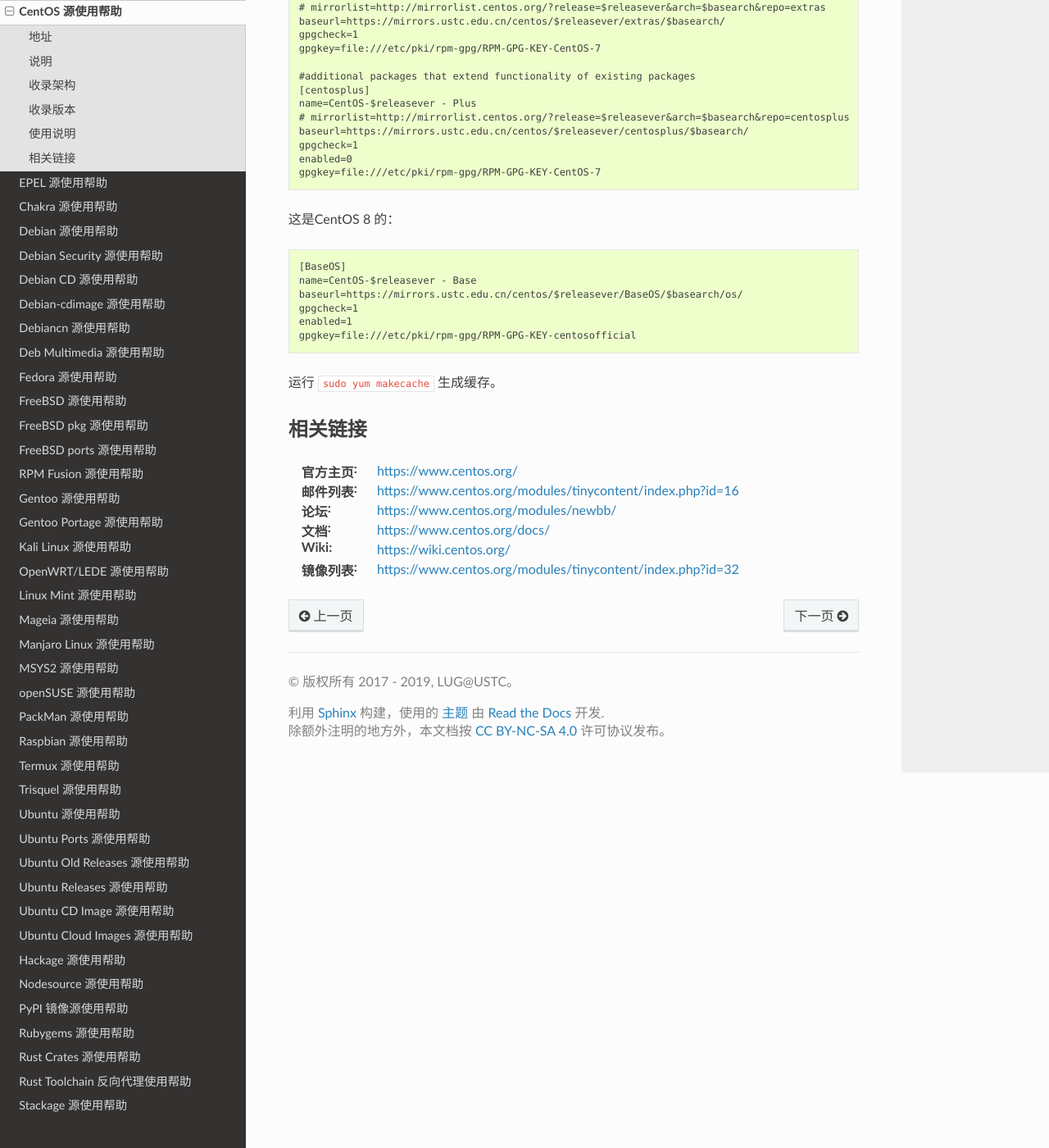
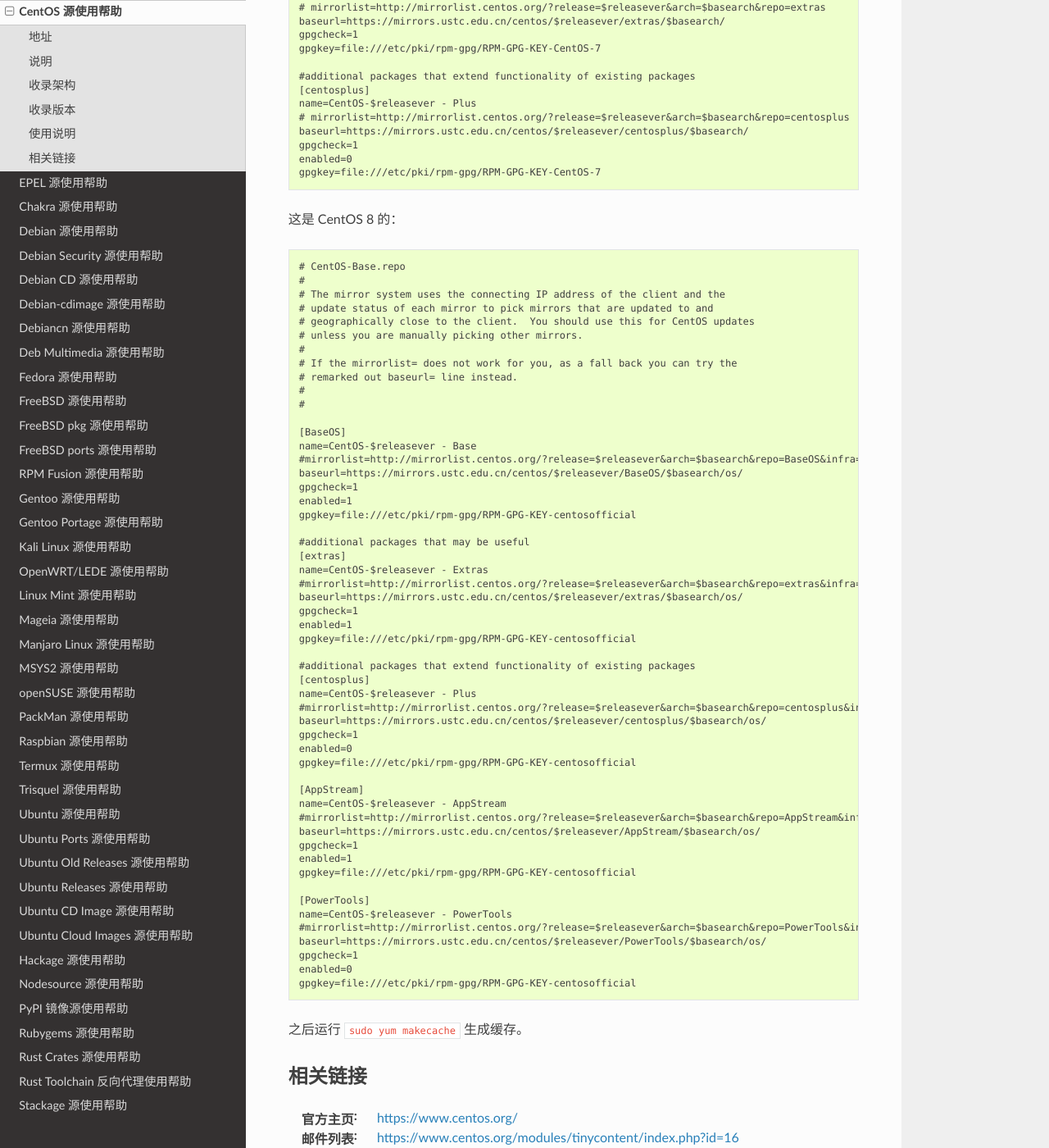
Before and after one commit to ustclug/mirrorhelp, a Sphinx documentation site: the page built from source/centos.rst, in a window 1280 px wide and 1400 px high, scrolled down 3461 px. Shown: the whole window at 82% size. Built offline with Sphinx 7.4.7 and the Read the Docs theme 2.0.0, drawn with Linux system fonts in a browser that asks for light colours; pages that are not in the unit, such as notebooks, are missing from menus.

Commit message:
Fix some errors

```diff
--- a/source/centos.rst
+++ b/source/centos.rst
@@ -203,16 +203,63 @@
   enabled=0
   gpgkey=file:///etc/pki/rpm-gpg/RPM-GPG-KEY-CentOS-7
 
-这是CentOS 8 的：
+这是 CentOS 8 的：
 ::
+  # CentOS-Base.repo
+  #
+  # The mirror system uses the connecting IP address of the client and the
+  # update status of each mirror to pick mirrors that are updated to and
+  # geographically close to the client.  You should use this for CentOS updates
+  # unless you are manually picking other mirrors.
+  #
+  # If the mirrorlist= does not work for you, as a fall back you can try the
+  # remarked out baseurl= line instead.
+  #
+  #
+
   [BaseOS]
   name=CentOS-$releasever - Base
+  #mirrorlist=http://mirrorlist.centos.org/?release=$releasever&arch=$basearch&repo=BaseOS&infra=$infra
   baseurl=https://mirrors.ustc.edu.cn/centos/$releasever/BaseOS/$basearch/os/
   gpgcheck=1
   enabled=1
   gpgkey=file:///etc/pki/rpm-gpg/RPM-GPG-KEY-centosofficial
 
-运行 ``sudo yum makecache`` 生成缓存。
+  #additional packages that may be useful
+  [extras]
+  name=CentOS-$releasever - Extras
+  #mirrorlist=http://mirrorlist.centos.org/?release=$releasever&arch=$basearch&repo=extras&infra=$infra
+  baseurl=https://mirrors.ustc.edu.cn/centos/$releasever/extras/$basearch/os/
+  gpgcheck=1
+  enabled=1
+  gpgkey=file:///etc/pki/rpm-gpg/RPM-GPG-KEY-centosofficial
+
+  #additional packages that extend functionality of existing packages
+  [centosplus]
+  name=CentOS-$releasever - Plus
+  #mirrorlist=http://mirrorlist.centos.org/?release=$releasever&arch=$basearch&repo=centosplus&infra=$infra
+  baseurl=https://mirrors.ustc.edu.cn/centos/$releasever/centosplus/$basearch/os/
+  gpgcheck=1
+  enabled=0
+  gpgkey=file:///etc/pki/rpm-gpg/RPM-GPG-KEY-centosofficial
+
+  [AppStream]
+  name=CentOS-$releasever - AppStream
+  #mirrorlist=http://mirrorlist.centos.org/?release=$releasever&arch=$basearch&repo=AppStream&infra=$infra
+  baseurl=https://mirrors.ustc.edu.cn/centos/$releasever/AppStream/$basearch/os/
+  gpgcheck=1
+  enabled=1
+  gpgkey=file:///etc/pki/rpm-gpg/RPM-GPG-KEY-centosofficial
+
+  [PowerTools]
+  name=CentOS-$releasever - PowerTools
+  #mirrorlist=http://mirrorlist.centos.org/?release=$releasever&arch=$basearch&repo=PowerTools&infra=$infra
+  baseurl=https://mirrors.ustc.edu.cn/centos/$releasever/PowerTools/$basearch/os/
+  gpgcheck=1
+  enabled=0
+  gpgkey=file:///etc/pki/rpm-gpg/RPM-GPG-KEY-centosofficial
+
+之后运行 ``sudo yum makecache`` 生成缓存。
 
 相关链接
 ========
```
